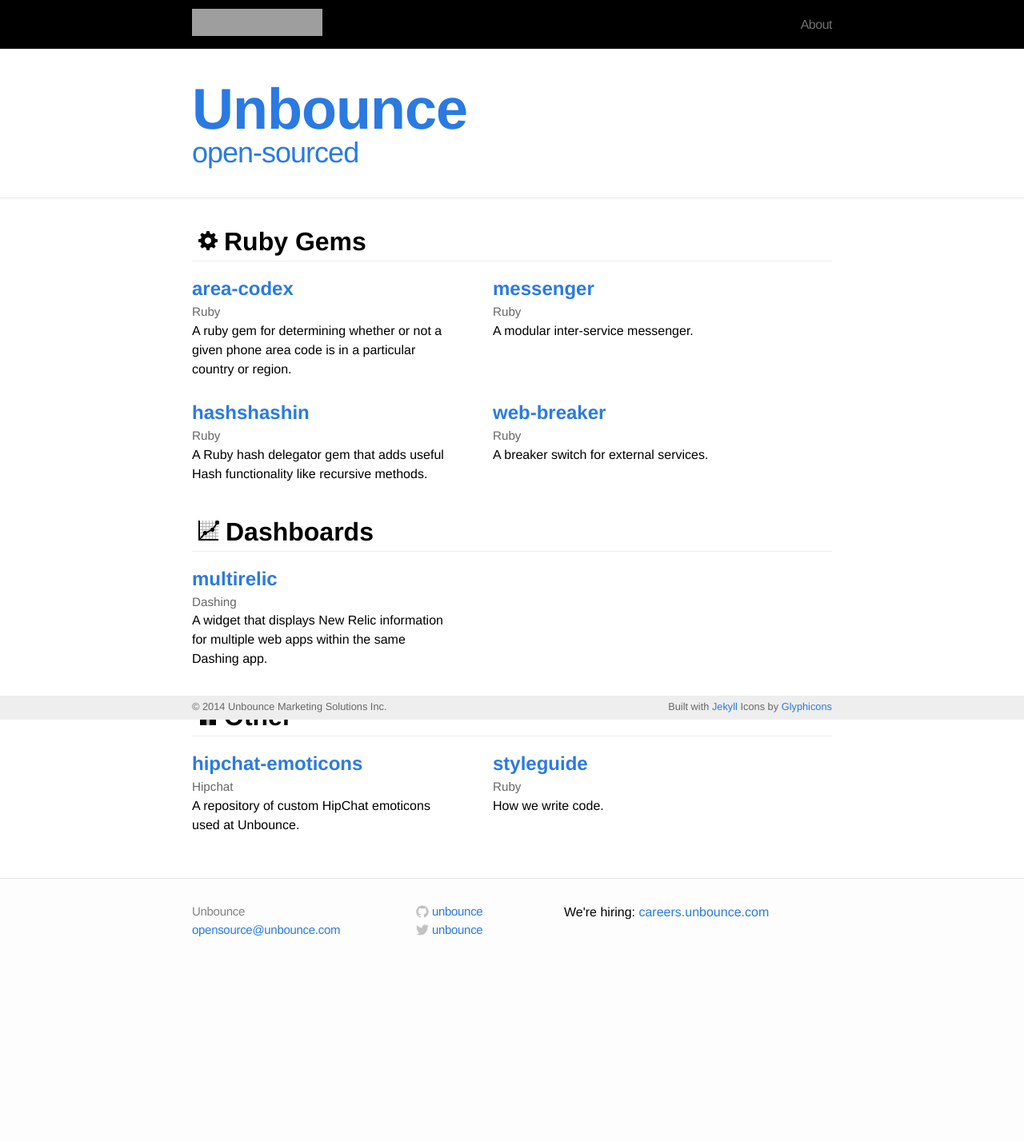
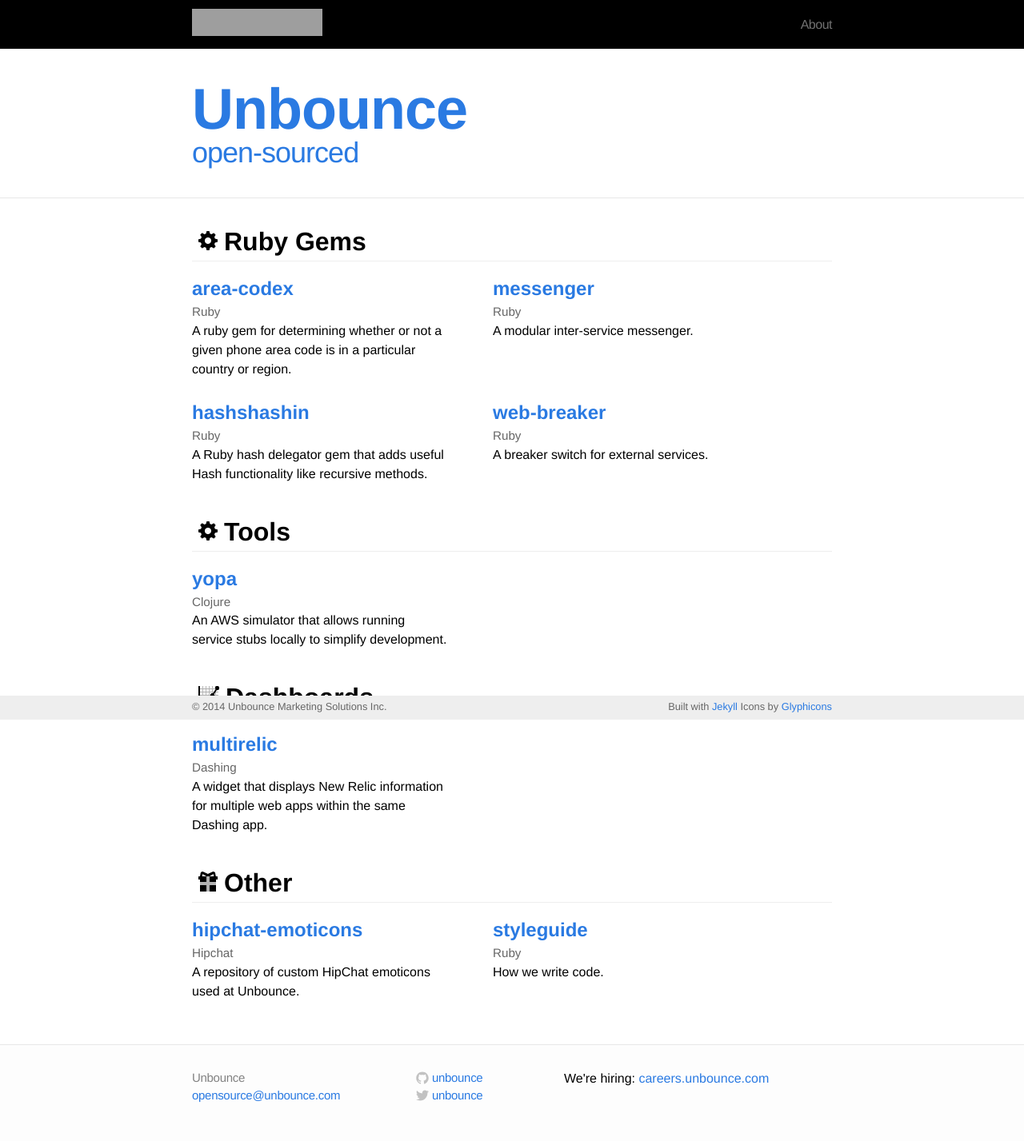
Before and after one commit to unbounce/unbounce.github.io, a Jekyll site: the page built from index.html, in a window 1280 px wide. Shown: the whole page at 80% size. Built offline with Jekyll 4.4.1, drawn with Linux system fonts in a browser that asks for light colours; nearby versions of some CDN libraries; before the commit the page ends 1219 px from its top, so only the background shows below that; grey boxes are pictures that could not be loaded.

Commit message:
added yopa

```diff
--- a/index.html
+++ b/index.html
@@ -38,6 +38,18 @@
       <div class="clearfix"></div>
     </div>
 
+    <h1 class="topped"><img src="images/glyphicons_136_cogwheel.png">Tools</h1>
+
+    <div class="grid-row">
+      <div class="project" id="yopa">
+        <h2><a href="https://github.com/unbounce/yopa">yopa</a></h2>
+        <h3>Clojure</h3>
+        <p>An AWS simulator that allows running service stubs locally to simplify development.</p>
+      </div>
+
+      <div class="clearfix"></div>
+    </div>
+
     <h1 class="topped"><img src="images/glyphicons_040_stats.png">Dashboards</h1>
 
     <div class="grid-row">
```
